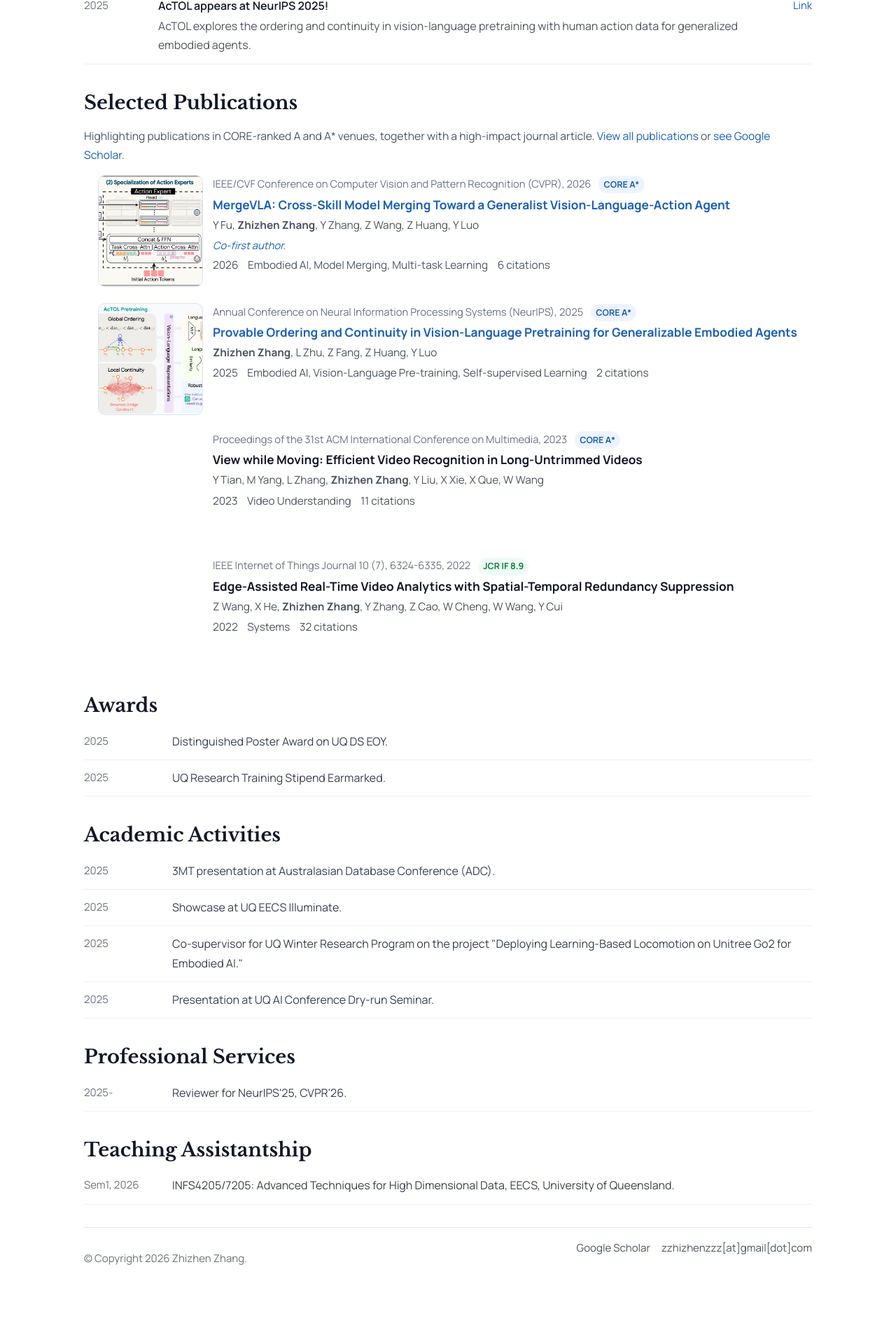
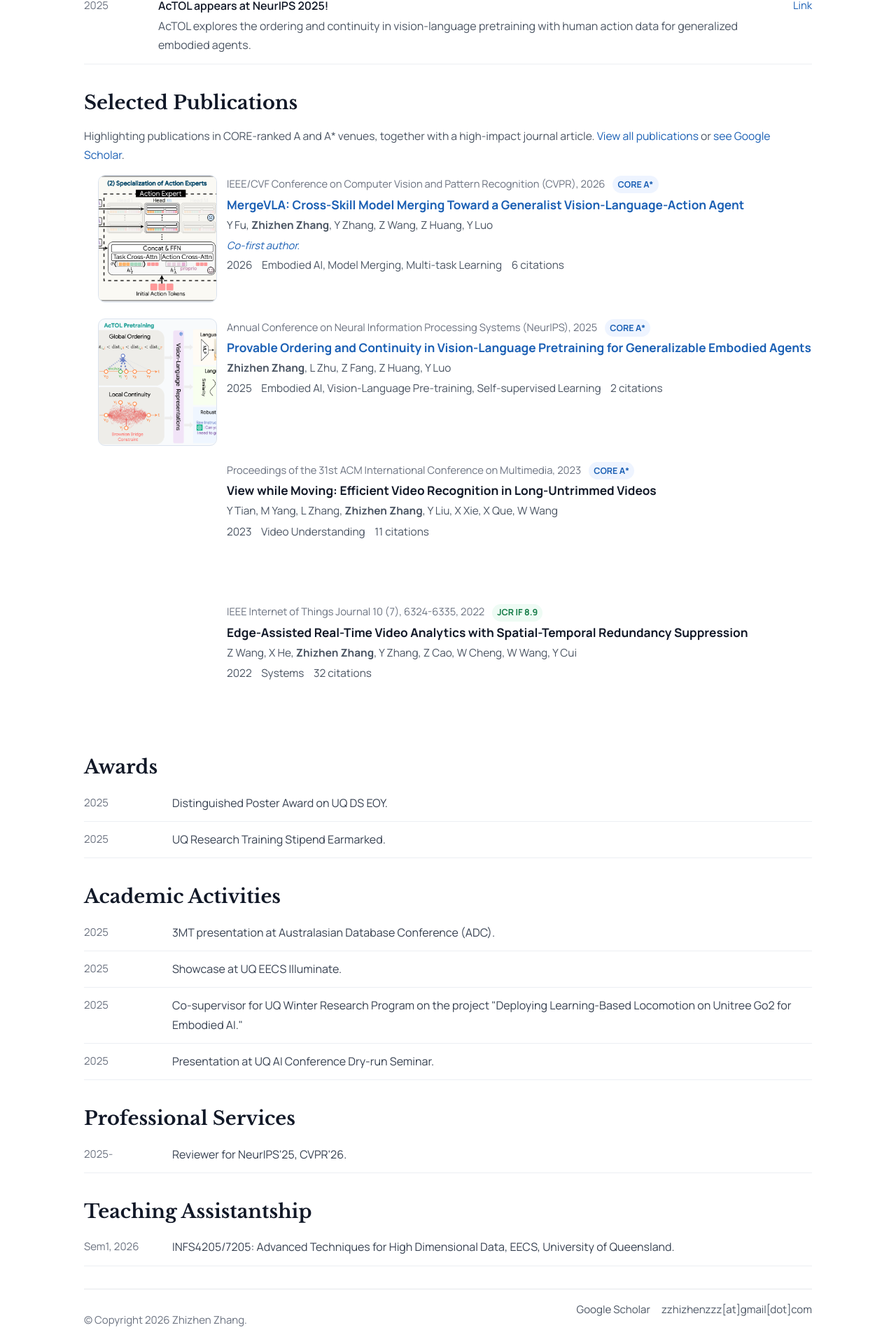
Before and after one commit to Daisy-zzz/homepage, a Jekyll site: the page built from index.html, in a window 1280 px wide. Shown: the part 667-2587 px from the top of the page at 70% size. Built offline with Jekyll 4.4.1, drawn with Linux system fonts in a browser that asks for light colours; before the commit the page ends 2540 px from its top, so only the background shows below that.

Commit message:
Increase teaser thumbnail height

```diff
--- a/assets/css/main.css
+++ b/assets/css/main.css
@@ -184,7 +184,7 @@ a:focus-visible {
 
 .publication-plain-item {
   display: grid;
-  grid-template-columns: 148px minmax(0, 1fr);
+  grid-template-columns: 168px minmax(0, 1fr);
   gap: 1rem;
   align-items: start;
   margin-bottom: 1.4rem;
@@ -193,8 +193,7 @@ a:focus-visible {
 .publication-teaser-image {
   display: block;
   width: 100%;
-  min-height: 158px;
-  aspect-ratio: 16 / 10;
+  height: 180px;
   border: 1px solid #dbe3ee;
   border-radius: 10px;
   object-fit: cover;
@@ -203,7 +202,7 @@ a:focus-visible {
 
 .publication-teaser-empty {
   width: 100%;
-  min-height: 158px;
+  height: 180px;
   border-radius: 10px;
   background: #fff;
 }
```
